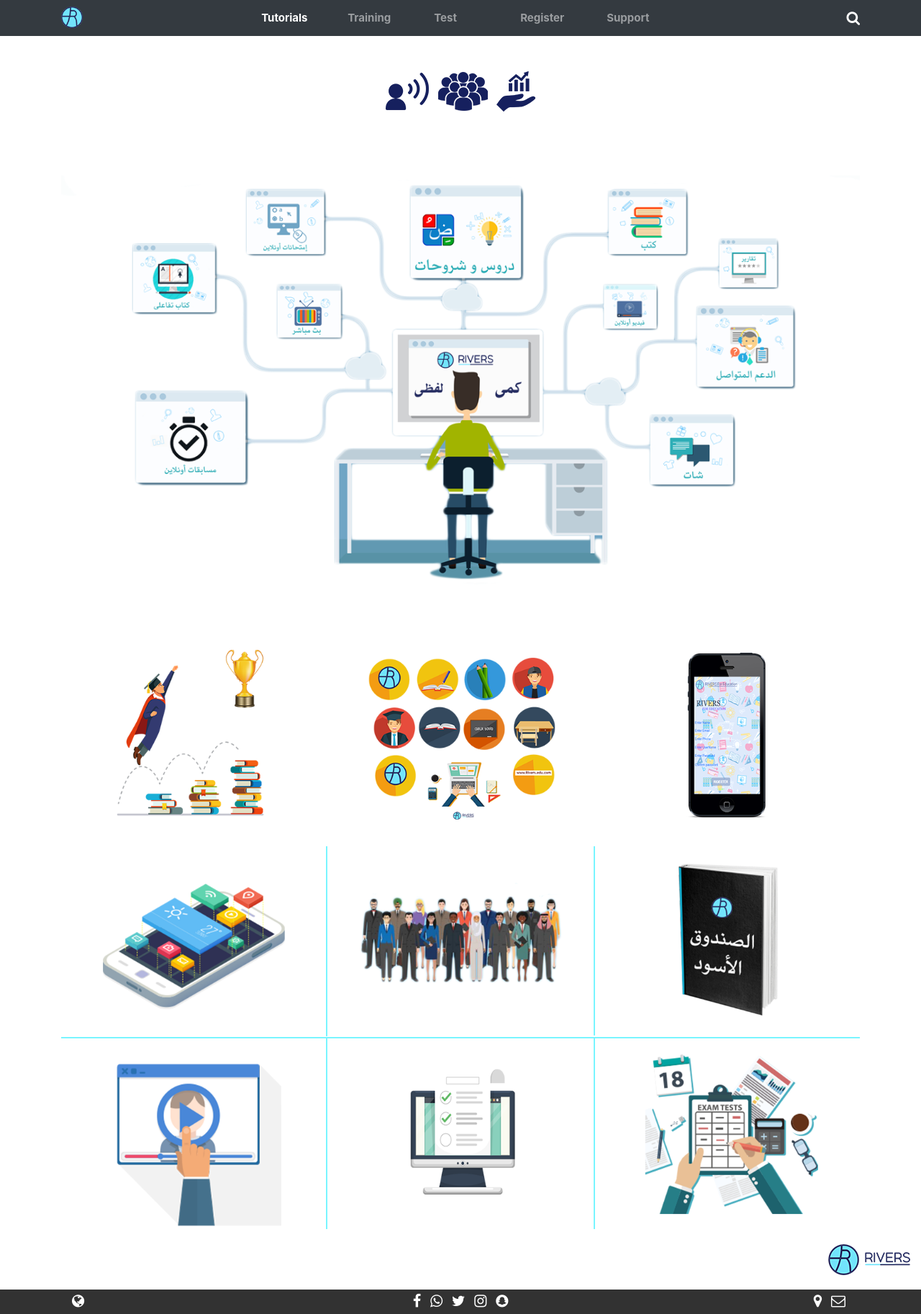
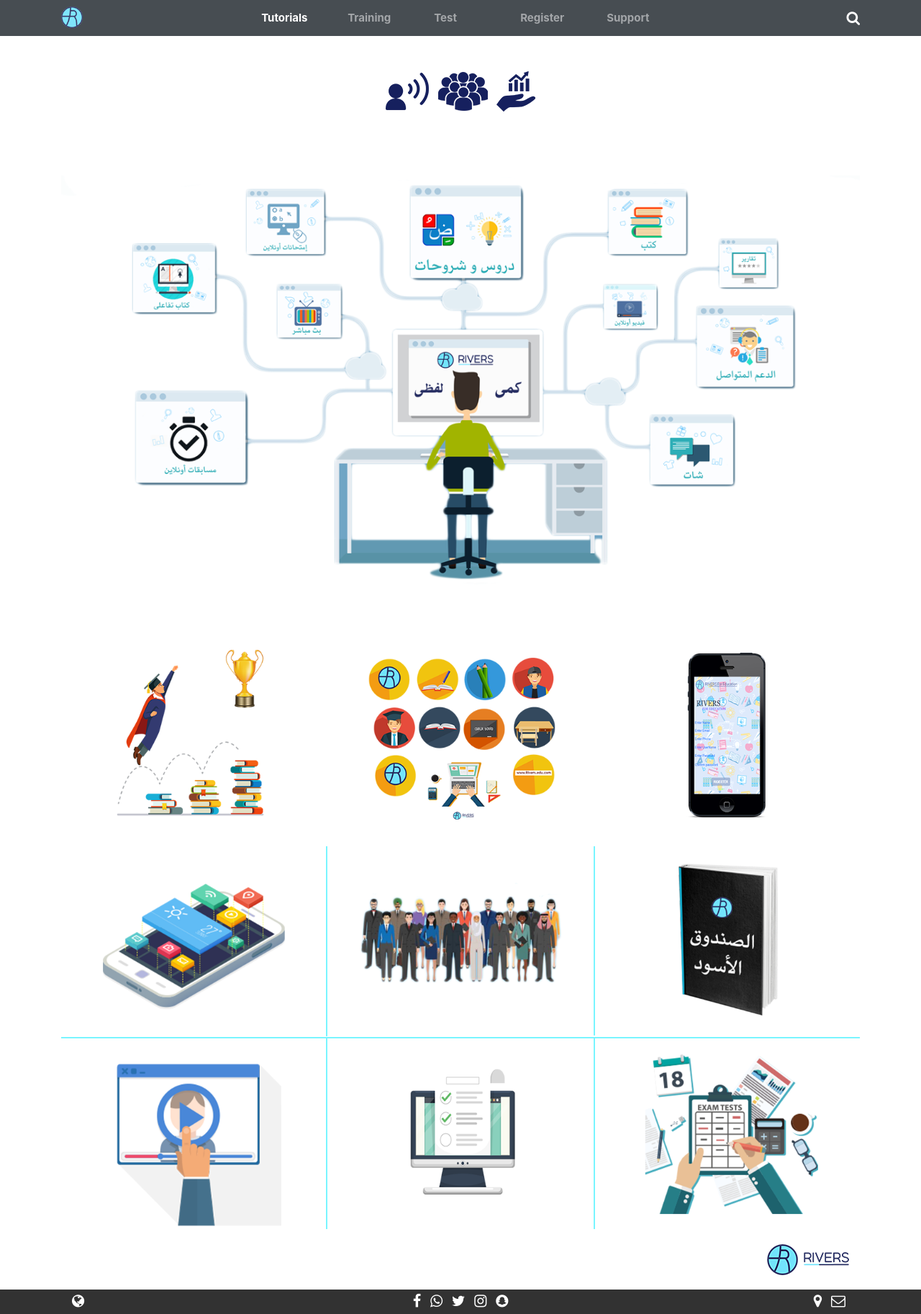
Before and after one commit to Ahmed-Gamal-Helal/e-learning, a website: page index.html in a window 1280 px wide. Shown: the whole page at 72% size. Drawn offline with nearby package versions, Linux system fonts and the light colour scheme.

Commit message:
elearning

```diff
--- a/index.html
+++ b/index.html
@@ -138,8 +138,10 @@
 
     <!-- Logo before footer -->
     <div class="row bottom-logo">
+        <div class="container">
         <div class="col-sm-12 text-right">
             <a class="right-logo" href="#"><img src="images/HColoured.png" alt=""></a>
+        </div>
         </div>
     </div>
     <!-- Start footer -->
--- a/scss/navbar.scss
+++ b/scss/navbar.scss
@@ -5,6 +5,7 @@ nav {
     border-radius: 0 !important;
     margin: 0;
     height: 2em;
+    opacity: .9;
     .container {
         .navbar-collapse {
             ul {
```
Also changed, not shown: css/main.css.
